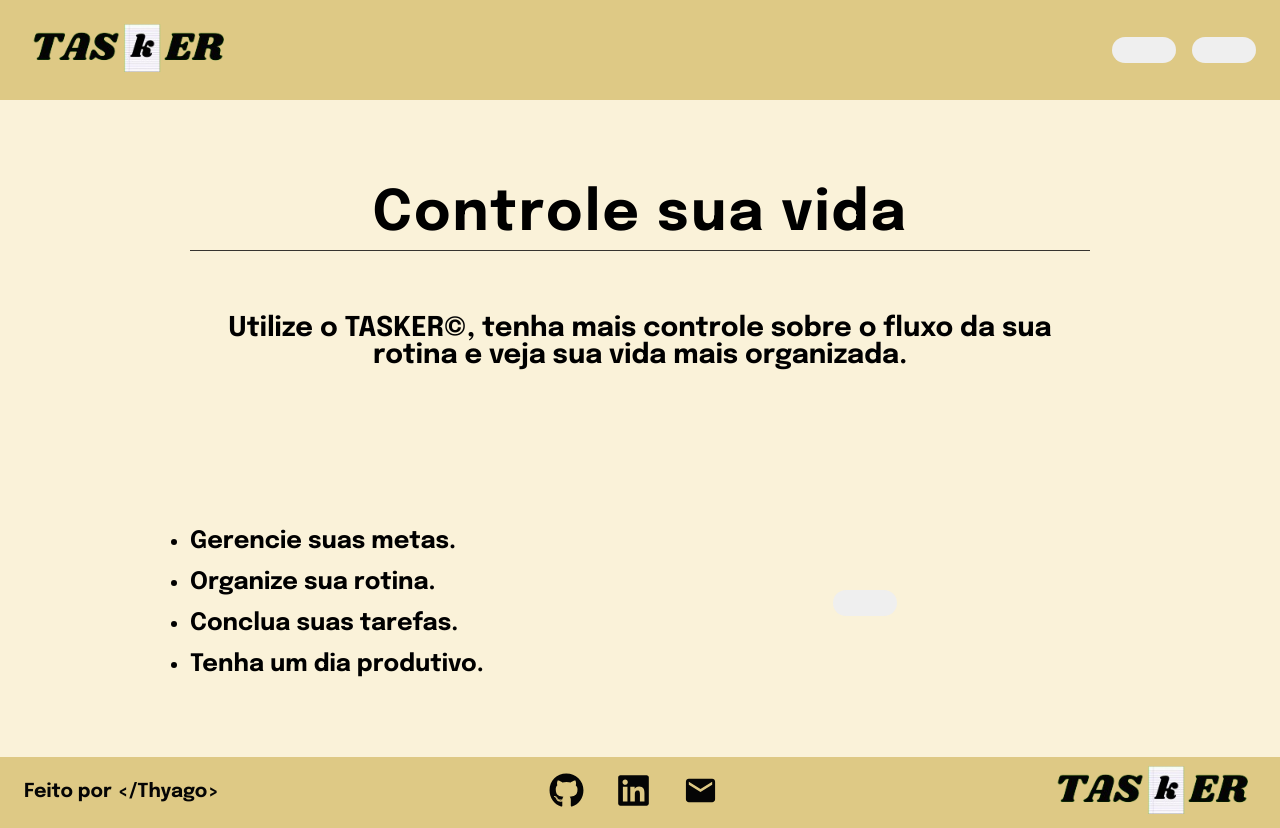
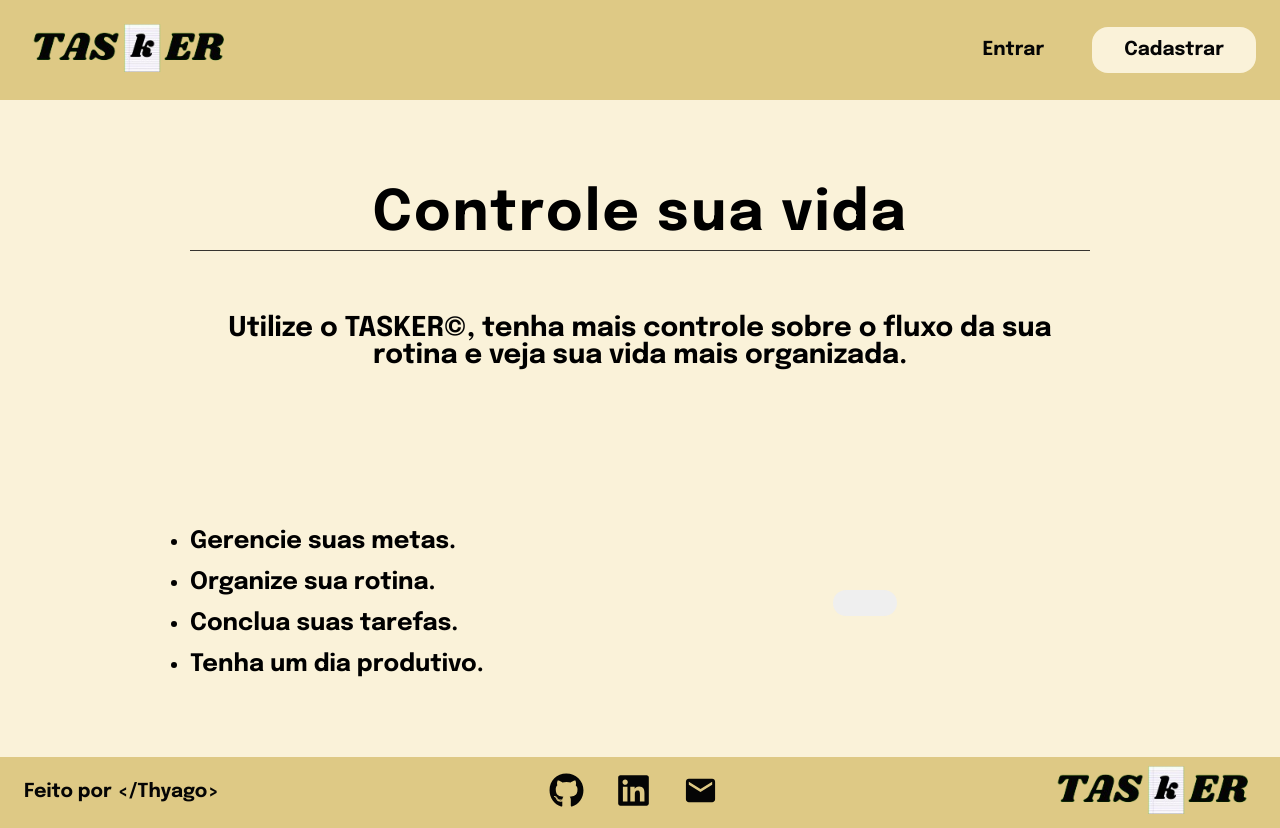
Before and after one commit to Thyago-ES/Tasker, a React (Vite) app: page / in a window 1280 px wide. Built offline with nearby package versions, Linux system fonts and the light colour scheme.

Commit message:
chore: add new Button component with children prop

```diff
--- a/src/components/NavBar.tsx
+++ b/src/components/NavBar.tsx
@@ -24,19 +24,21 @@ export function NavBar({ logged }: NavBarProps) {
 			<Logo />
 			<nav className="header__nav">
 				<Button
-					className="btn btn__tertiary"
-					text={logged ? "Minhas áreas" : "Entrar"}
+					colorClass="btn__tertiary"
 					onClickFunc={() =>
 						logged
 							? toNavigate(`/${formatNameForURL("Thyago Rafael")}/meu-espaco`)
 							: toNavigate("/entrar")
 					}
-				/>
+				>
+					{logged ? "Minhas áreas" : "Entrar"}
+				</Button>
 				<Button
-					className="btn btn__primary"
-					text={logged ? "Sair" : "Cadastrar"}
+					colorClass="btn__primary"
 					onClickFunc={() => (logged ? userLogout : toNavigate("/cadastrar"))}
-				/>
+				>
+					{logged ? "Sair" : "Cadastrar"}
+				</Button>
 			</nav>
 		</header>
 	);
```
